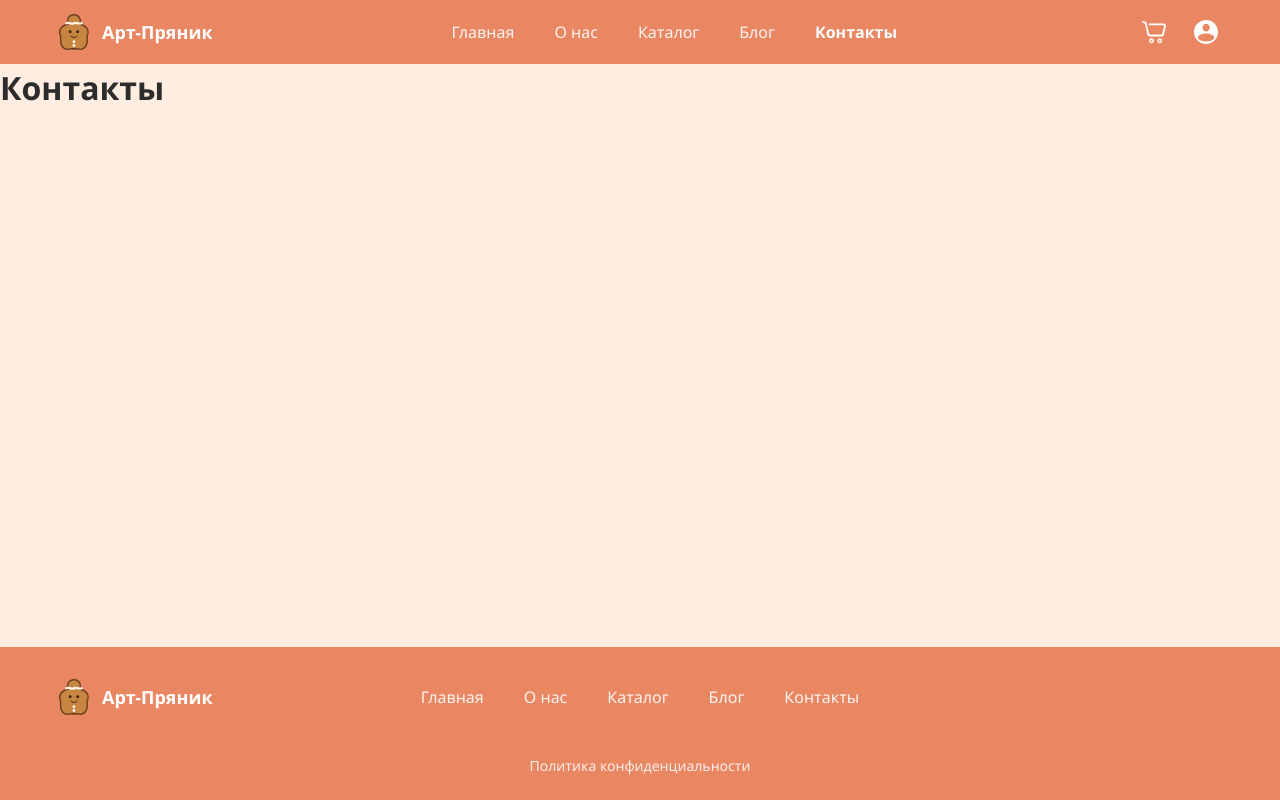
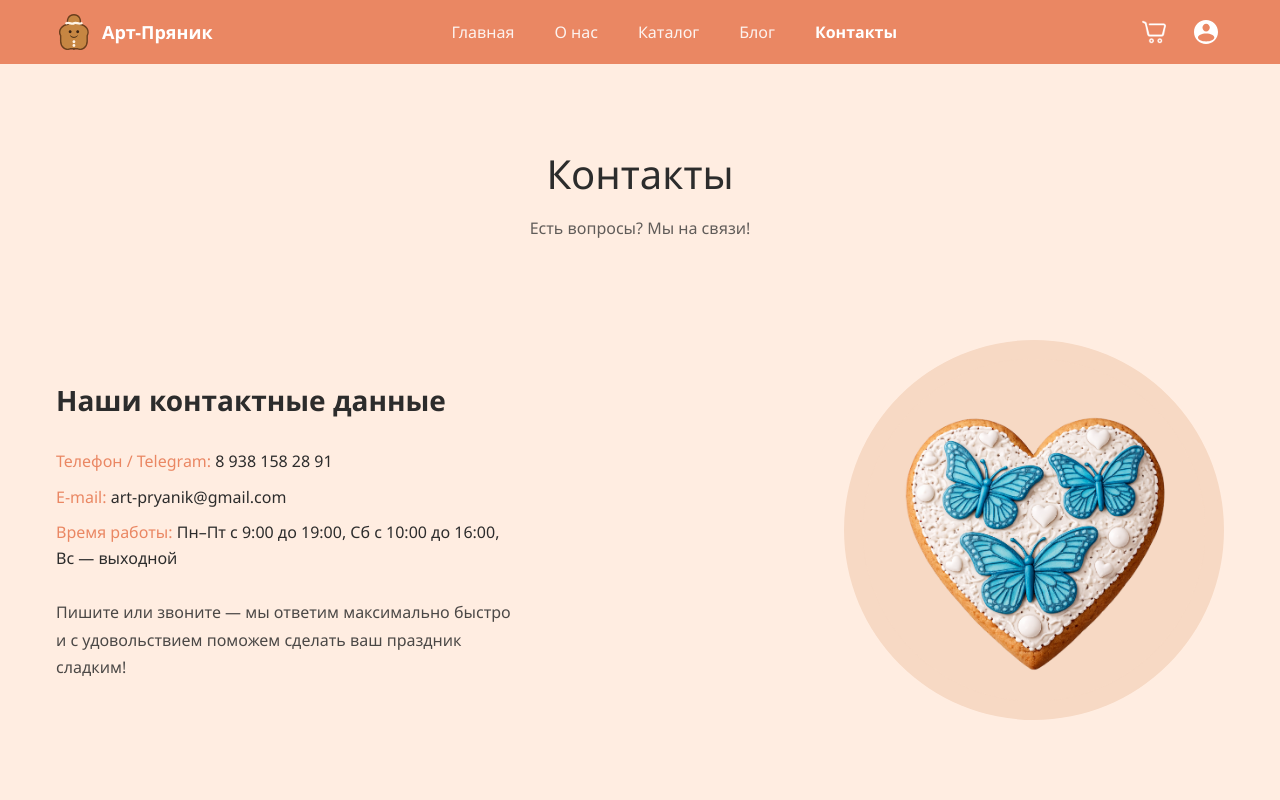
Before and after one commit to Mezeru7/art_pryanik_mvp, a React (Vite) app in the folder frontend/: page /contacts in a window 1280 px wide. Shown: the top 800 px of the page. Built offline with nearby package versions, Linux system fonts and the light colour scheme.

Commit message:
Добавление страницы контактов и страницы about

```diff
--- a/frontend/src/pages/ContactsPage.jsx
+++ b/frontend/src/pages/ContactsPage.jsx
@@ -1,4 +1,5 @@
 import SEO from '../components/SEO/SEO';
+import styles from './ContactsPage.module.scss';
 
 function ContactsPage() {
   return (
@@ -8,9 +9,58 @@ function ContactsPage() {
         description="Контакты Арт-Пряник — свяжитесь с нами для оформления заказа или по любым вопросам."
         path="/contacts"
       />
-      <main>
-        <h1>Контакты</h1>
-      </main>
+
+      {/* Первый блок — hero */}
+      <section className={styles.contacts__hero}>
+        <div className={styles.contacts__hero_inner}>
+          <h1 className={styles.contacts__hero_title}>Контакты</h1>
+          <p className={styles.contacts__hero_desc}>Есть вопросы? Мы на связи!</p>
+        </div>
+      </section>
+
+      {/* Второй блок — контактные данные */}
+      <section className={styles.contacts__main}>
+        <div className={styles.contacts__container}>
+
+          {/* Левая часть */}
+          <div className={styles.contacts__info}>
+            <h2 className={styles.contacts__title}>Наши контактные данные</h2>
+
+            <ul className={styles.contacts__list}>
+              <li className={styles.contacts__item}>
+                <span className={styles.contacts__label}>Телефон / Telegram:</span>
+                {' '}8 938 158 28 91
+              </li>
+              <li className={styles.contacts__item}>
+                <span className={styles.contacts__label}>E-mail:</span>
+                {' '}art-pryanik@gmail.com
+              </li>
+              <li className={styles.contacts__item}>
+                <span className={styles.contacts__label}>Время работы:</span>
+                {' '}Пн–Пт с 9:00 до 19:00,{' '}
+                Сб с 10:00 до 16:00, Вс — выходной
+              </li>
+            </ul>
+
+            <p className={styles.contacts__note}>
+              Пишите или звоните — мы ответим максимально быстро и с удовольствием
+              поможем сделать ваш праздник сладким!
+            </p>
+          </div>
+
+          {/* Правая часть — картинка с кругом */}
+          <div className={styles.contacts__image_wrap}>
+            <div className={styles.contacts__circle} />
+            <img
+              src="/assets/images/contact.png"
+              alt="Пряник с бабочками"
+              className={styles.contacts__image}
+              loading="lazy"
+            />
+          </div>
+
+        </div>
+      </section>
     </>
   );
 }
--- /dev/null
+++ b/frontend/src/pages/ContactsPage.module.scss
@@ -0,0 +1,141 @@
+@use '../styles/variables' as *;
+@use '../styles/mixins' as *;
+
+.contacts__hero {
+  background-color: $color-bg-home;
+  padding: 80px 0 60px;
+  text-align: center;
+
+  @include mobile {
+    padding: 48px 0 40px;
+  }
+}
+
+.contacts__hero_inner {
+  @include container;
+}
+
+.contacts__hero_title {
+  font-size: 40px;
+  font-weight: 400;
+  color: $color-text;
+  margin-bottom: 12px;
+
+  @include mobile {
+    font-size: 28px;
+  }
+}
+
+.contacts__hero_desc {
+  font-size: $font-size-base;
+  color: $color-text;
+  opacity: 0.75;
+}
+
+.contacts__main {
+  background-color: $color-bg-home;
+  padding: 40px 0 80px;
+
+  @include mobile {
+    padding: 32px 0 56px;
+  }
+}
+
+.contacts__container {
+  @include container;
+  display: flex;
+  align-items: center;
+  gap: 60px;
+
+  @include mobile {
+    flex-direction: column;
+    gap: 40px;
+  }
+}
+
+.contacts__info {
+  flex: 1;
+  max-width: 460px;
+
+  @include mobile {
+    max-width: 100%;
+  }
+}
+
+.contacts__title {
+  font-size: 28px;
+  font-weight: 600;
+  color: $color-text;
+  margin-bottom: 28px;
+
+  @include mobile {
+    font-size: 22px;
+    margin-bottom: 20px;
+  }
+}
+
+.contacts__list {
+  list-style: none;
+  padding: 0;
+  margin: 0 0 28px;
+  display: flex;
+  flex-direction: column;
+  gap: 10px;
+}
+
+.contacts__item {
+  font-size: $font-size-base;
+  color: $color-text;
+  line-height: 1.6;
+}
+
+.contacts__label {
+  color: $color-primary;
+  font-weight: 500;
+}
+
+.contacts__note {
+  font-size: $font-size-base;
+  color: $color-text;
+  line-height: 1.7;
+  opacity: 0.85;
+}
+
+.contacts__image_wrap {
+  flex-shrink: 0;
+  position: relative;
+  width: 480px;
+  height: 480px;
+  display: flex;
+  align-items: center;
+  justify-content: center;
+  margin-left: auto;
+
+  @include tablet {
+    width: 380px;
+    height: 380px;
+  }
+
+  @include mobile {
+    width: 280px;
+    height: 280px;
+    align-self: center;
+    margin-left: 0;
+  }
+}
+
+.contacts__circle {
+  position: absolute;
+  width: 100%;
+  height: 100%;
+  border-radius: 50%;
+  background-color: $color-hero-circle;
+}
+
+.contacts__image {
+  position: relative;
+  z-index: 1;
+  width: 90%;
+  height: 90%;
+  object-fit: contain;
+}
```
Also changed, not shown: frontend/public/assets/images/contact.png (added), 1 other file (tests, documents, lock files or other folders).
